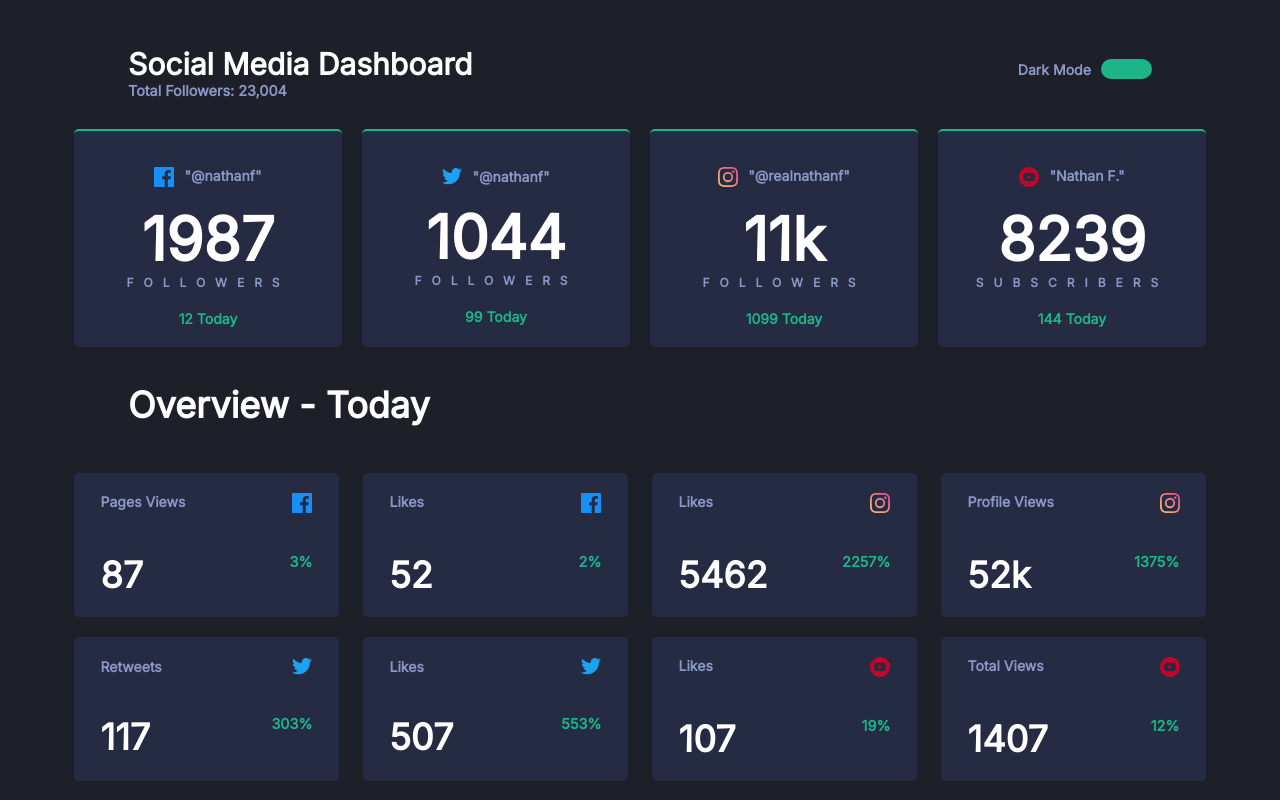
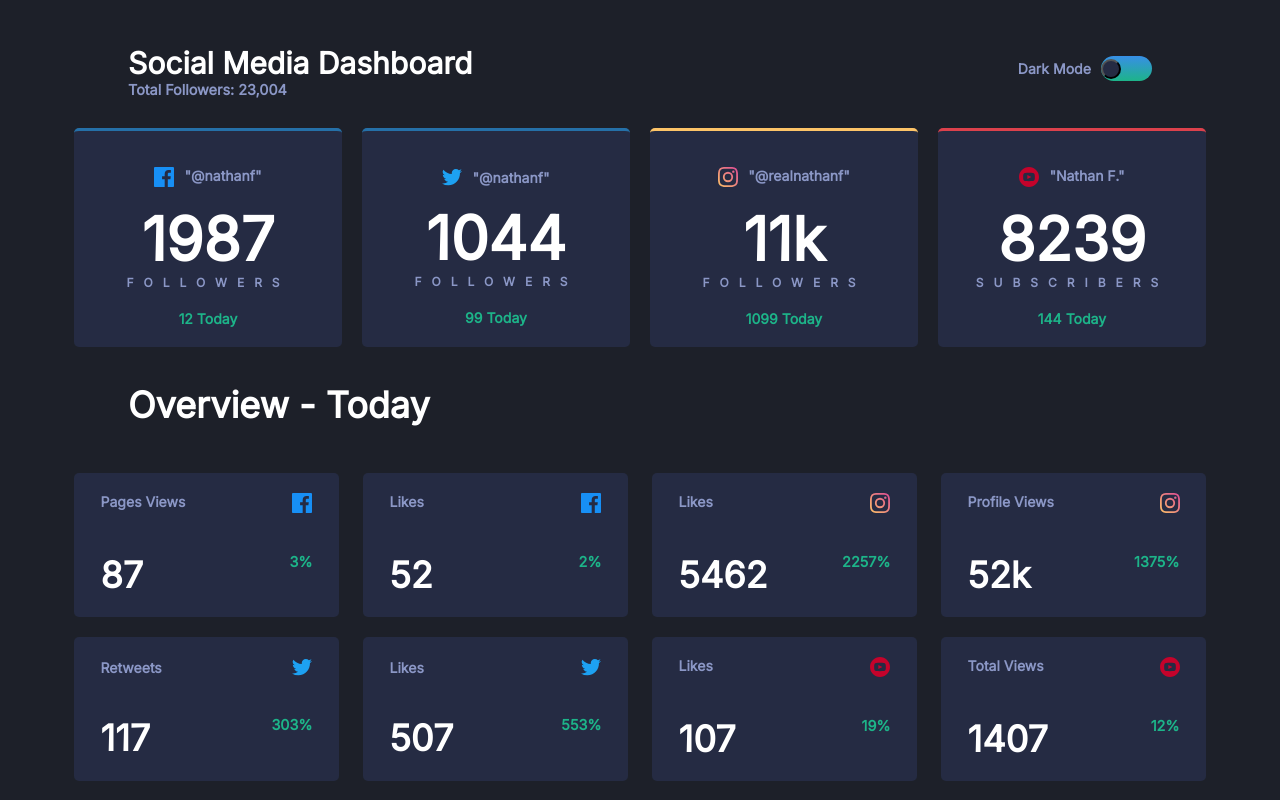
Before and after one commit to diegopagini/Social-Media-Dashboard_CSS, a plain HTML site: page index.html in a window 1280 px wide. Drawn offline with Linux system fonts and the light colour scheme.

Commit message:
Algunas mejoras, ya casi esta listo

```diff
--- a/index.html
+++ b/index.html
@@ -16,7 +16,9 @@
             </div>
             <div class="mode-container">
             <h3>Dark Mode</h3>
-            <button></button>
+            <div>
+                <button></button>
+            </div>
         </div>
     </header>
     <section class="main-section">
--- a/index.js
+++ b/index.js
@@ -1,6 +1,6 @@
 const FOLLOWERS = [
     {
-        url: "/images/icon-facebook.svg",
+        url: "images/icon-facebook.svg",
         alt: "icon-facebook",
         name: "@nathanf",
         total: 1987,
@@ -8,7 +8,7 @@ const FOLLOWERS = [
         today: "12 Today"
     },
     {
-        url: "/images/icon-twitter.svg",
+        url: "images/icon-twitter.svg",
         alt: "icon-twitter",
         name: "@nathanf",
         total: 1044,
@@ -16,20 +16,22 @@ const FOLLOWERS = [
         today: "99 Today"
     },
     {
-        url: "/images/icon-instagram.svg",
+        url: "images/icon-instagram.svg",
         alt: "icon-instagram",
         name: "@realnathanf",
         total: "11k",
         followers: "FOLLOWERS",
-        today: "1099 Today"
+        today: "1099 Today",
+        class: "instagram"
     },
     {
-        url: "/images/icon-youtube.svg",
+        url: "images/icon-youtube.svg",
         alt: "icon-youtube",
         name: "Nathan F.",
         total: 8239,
         followers: "SUBSCRIBERS",
-        today: "144 Today"
+        today: "144 Today",
+        class: "youtube"
     }
 ]
 
@@ -88,7 +90,7 @@ function mostrarSeguidores() {
     html = '';
     FOLLOWERS.forEach(el => {
         html += `
-        <div class="cont">
+        <div class="cont ${el.class}">
             <div class="incons-container">
                 <img src="${el.url}" alt="${el.alt}">
                 <h3>"${el.name}"</h3>
--- a/style.css
+++ b/style.css
@@ -58,13 +58,22 @@ section {
 .mode-container h3 {
     color: var(--desaturated-blue);
 }
-.mode-container button {
-    width: 20%;
-    height: 20px;
+.mode-container div {
+    width: 10%;
+    height: 25px;
     border-radius: 15px;
     border: none;
-    background-color: var(--lime-green);
+    background: linear-gradient(hsl(210, 78%, 56%), hsl(163, 72%, 41%));
+    display: flex;
+    align-items: center;
 }
+.mode-container div button {
+    width: 20px;
+    height: 20px;
+    border-radius: 50%;
+    background-color: #252b43;
+}
+
 
 .cont {
     width: 100%;
@@ -75,9 +84,16 @@ section {
     justify-content: center;
     align-items: center;
     text-align: center;
-    border-top: 2px solid var(--lime-green);
+    border-top: 3px solid var(--ligth-blue);
     border-radius: 5px;
 }
+.instagram {
+    border-top: 3px solid hsl(37, 97%, 70%);
+}
+.youtube {
+    border-top: 3px solid hsl(356, 69%, 56%);;
+}
+
 .incons-container{
     display: flex;
     margin: 3rem;
@@ -109,6 +125,15 @@ section {
     font-size: 1.5rem;
 }
 
+/* .overview h1::after {
+    content: '';
+    height: 2px;
+    background-color: red;
+    display: block;
+    width: 50%;
+    Para esto sirve After (despues del elemento) agregar algo, el content siempre va
+} */
+
 .contx {
     width: 100%;
     background-color: var(--dark-blue);
```
